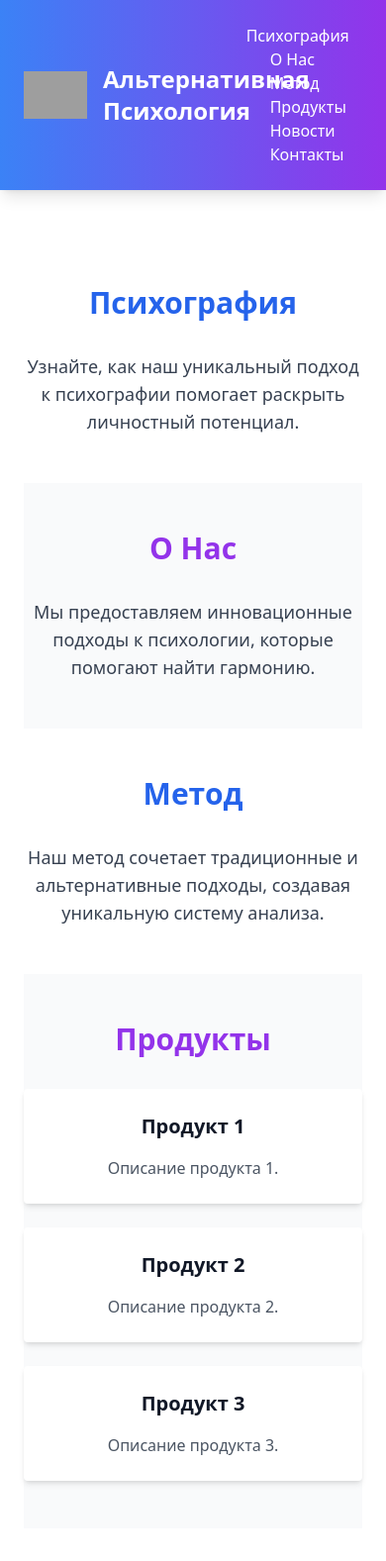
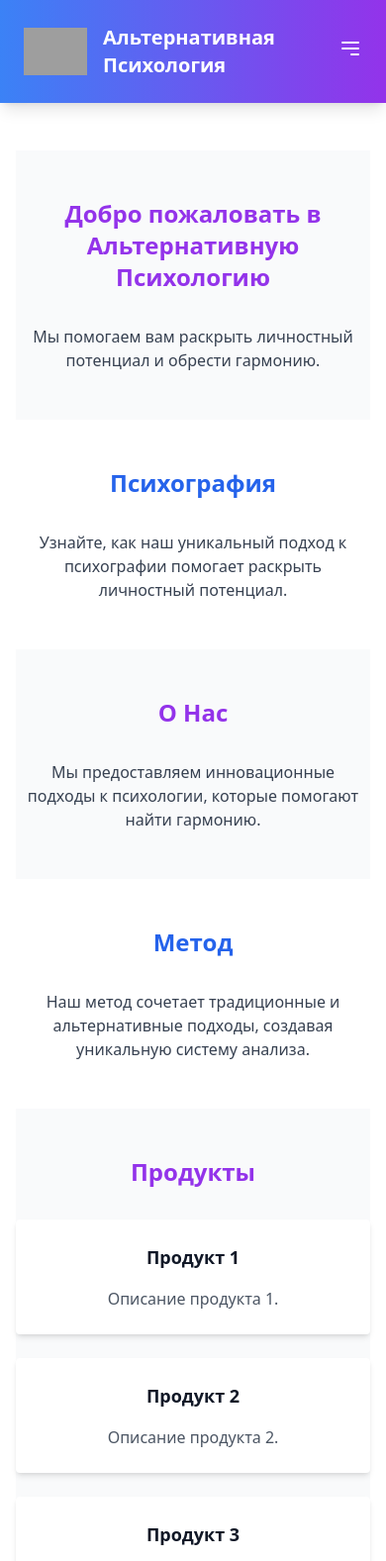
Before and after one commit to dvvtech/yashel1, a plain HTML site: page index.html in a window 390 px wide. Shown: the top 1577 px of the page at 99% size. Drawn offline with nearby package versions, Linux system fonts and the light colour scheme; grey boxes are pictures that could not be loaded.

Commit message:
Update index.html

```diff
--- a/index.html
+++ b/index.html
@@ -7,64 +7,78 @@
     <script src="https://cdn.tailwindcss.com"></script>
 </head>
 <body class="bg-white text-gray-900">
-    <header class="bg-gradient-to-r from-blue-500 to-purple-600 text-white py-6 shadow-lg">
+    <header class="bg-gradient-to-r from-blue-500 to-purple-600 text-white py-6 shadow-lg relative">
         <div class="container mx-auto flex justify-between items-center px-6">
             <div class="flex items-center space-x-4">
                 <img src="lotus3.png" alt="Лотос" class="h-12">
-                <h1 class="text-2xl font-extrabold">Альтернативная Психология</h1>
+                <h1 class="text-xl md:text-2xl font-extrabold">Альтернативная Психология</h1>
             </div>
-            <nav class="space-x-6">
-                <a href="#psychography" class="text-white hover:underline">Психография</a>
-                <a href="#about" class="text-white hover:underline">О Нас</a>
-                <a href="#method" class="text-white hover:underline">Метод</a>
-                <a href="#products" class="text-white hover:underline">Продукты</a>
-                <a href="#news" class="text-white hover:underline">Новости</a>
-                <a href="#contacts" class="text-white hover:underline">Контакты</a>
+            <div class="md:hidden">
+                <button id="menu-toggle" class="text-white focus:outline-none">
+                    <svg class="w-6 h-6" fill="none" xmlns="http://www.w3.org/2000/svg" viewBox="0 0 24 24" stroke="currentColor">
+                        <path stroke-linecap="round" stroke-linejoin="round" stroke-width="2" d="M4 6h16M4 12h16m-7 6h7" />
+                    </svg>
+                </button>
+            </div>
+            <nav id="menu" class="hidden absolute top-full left-0 w-full bg-blue-500 md:static md:bg-transparent md:flex md:space-x-6">
+                <a href="#home" class="block py-2 px-4 text-white hover:underline">Главная</a>
+                <a href="#psychography" class="block py-2 px-4 text-white hover:underline">Психография</a>
+                <a href="#about" class="block py-2 px-4 text-white hover:underline">О Нас</a>
+                <a href="#method" class="block py-2 px-4 text-white hover:underline">Метод</a>
+                <a href="#products" class="block py-2 px-4 text-white hover:underline">Продукты</a>
+                <a href="#news" class="block py-2 px-4 text-white hover:underline">Новости</a>
+                <a href="#contacts" class="block py-2 px-4 text-white hover:underline">Контакты</a>
             </nav>
         </div>
     </header>
 
-    <main class="container mx-auto px-6 py-12">
+    <main class="container mx-auto px-4 sm:px-6 py-12">
+        <!-- Главная -->
+        <section id="home" class="py-12 bg-gray-50">
+				<h2 class="text-2xl md:text-3xl font-bold text-center text-purple-600 mb-8">Добро пожаловать в Альтернативную Психологию</h2>
+				<p class="text-base md:text-lg text-center text-gray-700">Мы помогаем вам раскрыть личностный потенциал и обрести гармонию.</p>
+        </section>
+
         <section id="psychography" class="py-12">
-            <h2 class="text-3xl font-bold text-center text-blue-600 mb-8">Психография</h2>
-            <p class="text-lg text-center text-gray-700">Узнайте, как наш уникальный подход к психографии помогает раскрыть личностный потенциал.</p>
+            <h2 class="text-2xl md:text-3xl font-bold text-center text-blue-600 mb-8">Психография</h2>
+            <p class="text-base md:text-lg text-center text-gray-700">Узнайте, как наш уникальный подход к психографии помогает раскрыть личностный потенциал.</p>
         </section>
 
         <section id="about" class="py-12 bg-gray-50">
-            <h2 class="text-3xl font-bold text-center text-purple-600 mb-8">О Нас</h2>
-            <p class="text-lg text-center text-gray-700">Мы предоставляем инновационные подходы к психологии, которые помогают найти гармонию.</p>
+            <h2 class="text-2xl md:text-3xl font-bold text-center text-purple-600 mb-8">О Нас</h2>
+            <p class="text-base md:text-lg text-center text-gray-700">Мы предоставляем инновационные подходы к психологии, которые помогают найти гармонию.</p>
         </section>
 
         <section id="method" class="py-12">
-            <h2 class="text-3xl font-bold text-center text-blue-600 mb-8">Метод</h2>
-            <p class="text-lg text-center text-gray-700">Наш метод сочетает традиционные и альтернативные подходы, создавая уникальную систему анализа.</p>
+            <h2 class="text-2xl md:text-3xl font-bold text-center text-blue-600 mb-8">Метод</h2>
+            <p class="text-base md:text-lg text-center text-gray-700">Наш метод сочетает традиционные и альтернативные подходы, создавая уникальную систему анализа.</p>
         </section>
 
         <section id="products" class="py-12 bg-gray-50">
-            <h2 class="text-3xl font-bold text-center text-purple-600 mb-8">Продукты</h2>
-            <div class="grid grid-cols-1 md:grid-cols-2 lg:grid-cols-3 gap-6">
+            <h2 class="text-2xl md:text-3xl font-bold text-center text-purple-600 mb-8">Продукты</h2>
+            <div class="grid grid-cols-1 sm:grid-cols-2 lg:grid-cols-3 gap-6">
                 <div class="bg-white shadow-md rounded p-6 text-center">
-                    <h3 class="text-xl font-semibold mb-4">Продукт 1</h3>
+                    <h3 class="text-lg md:text-xl font-semibold mb-4">Продукт 1</h3>
                     <p class="text-gray-600">Описание продукта 1.</p>
                 </div>
                 <div class="bg-white shadow-md rounded p-6 text-center">
-                    <h3 class="text-xl font-semibold mb-4">Продукт 2</h3>
+                    <h3 class="text-lg md:text-xl font-semibold mb-4">Продукт 2</h3>
                     <p class="text-gray-600">Описание продукта 2.</p>
                 </div>
                 <div class="bg-white shadow-md rounded p-6 text-center">
-                    <h3 class="text-xl font-semibold mb-4">Продукт 3</h3>
+                    <h3 class="text-lg md:text-xl font-semibold mb-4">Продукт 3</h3>
                     <p class="text-gray-600">Описание продукта 3.</p>
                 </div>
             </div>
         </section>
 
         <section id="news" class="py-12">
-            <h2 class="text-3xl font-bold text-center text-blue-600 mb-8">Новости</h2>
-            <p class="text-lg text-center text-gray-700">Последние обновления и события в области альтернативной психологии.</p>
+            <h2 class="text-2xl md:text-3xl font-bold text-center text-blue-600 mb-8">Новости</h2>
+            <p class="text-base md:text-lg text-center text-gray-700">Последние обновления и события в области альтернативной психологии.</p>
         </section>
 
         <section id="contacts" class="py-12 bg-gray-50">
-            <h2 class="text-3xl font-bold text-center text-purple-600 mb-8">Контакты</h2>
+            <h2 class="text-2xl md:text-3xl font-bold text-center text-purple-600 mb-8">Контакты</h2>
             <form class="max-w-md mx-auto space-y-6">
                 <input type="text" placeholder="Ваше имя" class="w-full p-4 border border-gray-300 rounded-lg">
                 <input type="email" placeholder="Ваш email" class="w-full p-4 border border-gray-300 rounded-lg">
@@ -79,5 +93,14 @@
             <p>&copy; 2024 Альтернативная Психология. Все права защищены.</p>
         </div>
     </footer>
+
+    <script>
+        const menuToggle = document.getElementById('menu-toggle');
+        const menu = document.getElementById('menu');
+
+        menuToggle.addEventListener('click', () => {
+            menu.classList.toggle('hidden');
+        });
+    </script>
 </body>
 </html>
```
